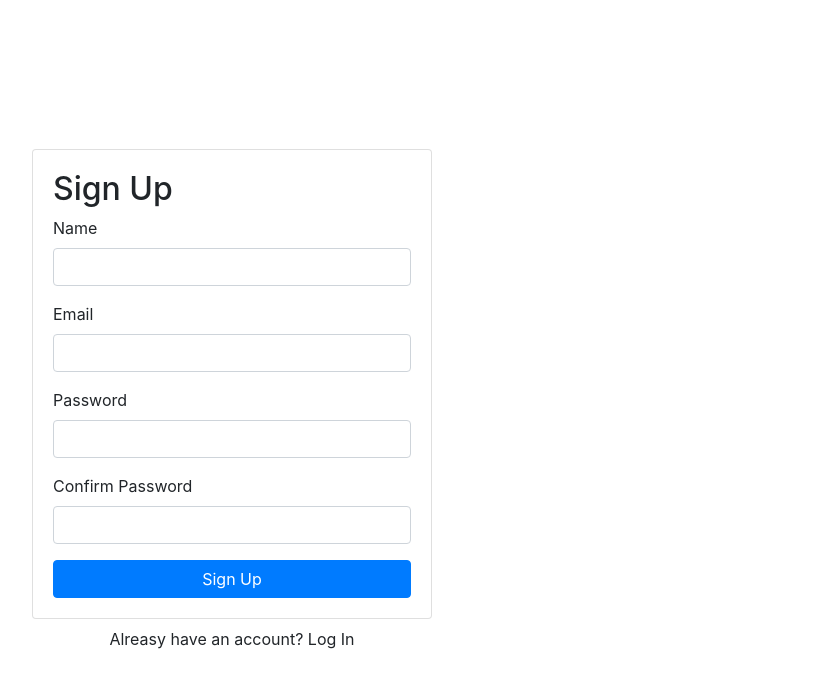
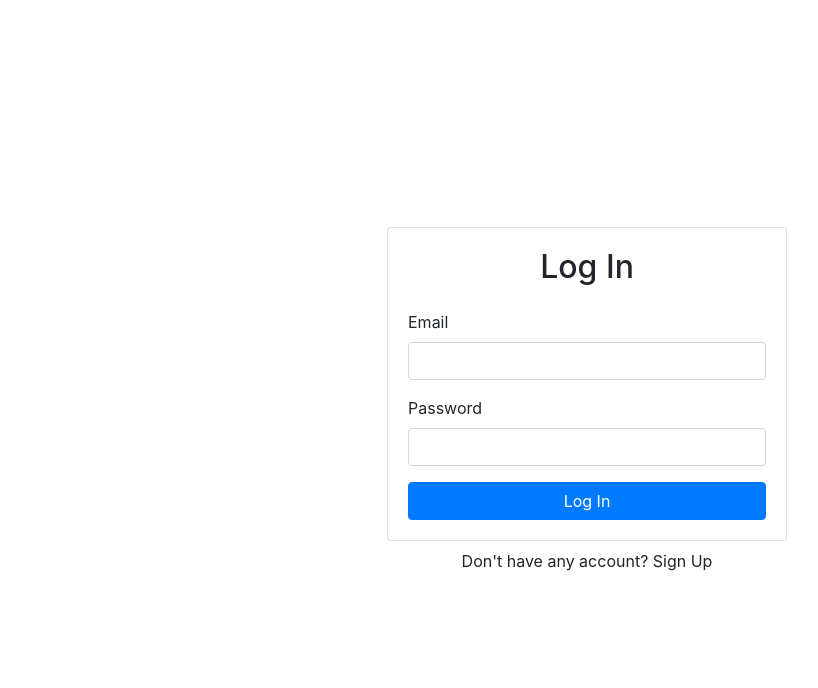
Before and after one commit to Riyad36/Firebase-Auth, a React (Create React App) app: page /login in a window 1280 px wide. Shown: the top 688 px of the page, without its empty margins (53-871 px from the left). Built offline with nearby package versions, Linux system fonts and the light colour scheme; no server answers.

Commit message:
can create account and log in to the system

```diff
--- a/package.json
+++ b/package.json
@@ -11,6 +11,7 @@
     "react": "^17.0.1",
     "react-bootstrap": "^1.4.0",
     "react-dom": "^17.0.1",
+    "react-router-dom": "^5.2.0",
     "react-scripts": "4.0.1",
     "web-vitals": "^0.2.4"
   },
--- a/src/App.js
+++ b/src/App.js
@@ -1,10 +1,12 @@
 import React from "react"
 import Signup from './components/Signup';
+import Login from './components/Login';
+import {BrowserRouter, Link, Switch} from "react-router-dom";
 
 function App() {
   return (
     <div>
-      <Signup/>
+      <Login/>
     </div>
   );
 }
--- a/src/components/Dashboard.js
+++ b/src/components/Dashboard.js
@@ -0,0 +1 @@
+import React from "react"
--- a/src/components/Login.js
+++ b/src/components/Login.js
@@ -0,0 +1,71 @@
+import React, { useRef, useState } from 'react'
+import {Button, Card, Form, Alert, Container} from "react-bootstrap"
+import {useAuth} from './../contexts/AuthContext'
+
+
+const Login = ()=> {
+
+    const emailRef = useRef();
+    const passwordRef = useRef();
+    const {login} = useAuth();
+
+    const [error, setError] = useState();
+    const [loading, setLoading] = useState();
+
+
+    const handleSubmit = async(e) =>{
+        e.preventDefault();
+
+        try{
+            setLoading(true)
+            setError("")
+            await login(emailRef.current.value, passwordRef.current.value);
+
+        }catch(error){
+            setError(error)
+        }
+
+        setLoading(false)
+    }
+
+
+    return(
+        <Container className='d-flex align-items-center justify-content-center'
+        style={{minHeight: "100vh"}}
+        >
+        <div className = 'w-100'
+        style={{maxWidth: "400px"}}>
+            <Card>
+                <Card.Body>
+                    <h2 className='text-center mb-4'>Log In</h2>
+
+                    {error? <Alert variant="danger">{JSON.stringify(error)}</Alert>:""}
+
+                    <Form onSubmit={handleSubmit}>
+
+
+                        <Form.Group id = 'email'>
+                            <Form.Label>Email</Form.Label>
+                            <Form.Control ref={emailRef} type="email" required />
+                        </Form.Group>
+
+                        <Form.Group id = 'password'>
+                            <Form.Label>Password</Form.Label>
+                            <Form.Control ref={passwordRef} type="password" required />
+                        </Form.Group>
+
+
+                        <Button disabled={loading} className="w-100" type="submit">Log In</Button>
+                    </Form>
+                </Card.Body>
+            </Card>
+            <div className="w-100 text-center mt-2">
+               Don't have any account? Sign Up
+
+            </div>
+        </div>
+        </Container>
+    )
+}
+
+export default Login;
--- a/src/components/Signup.js
+++ b/src/components/Signup.js
@@ -1,5 +1,7 @@
-import React, { useRef } from 'react'
+import React, { useRef, useState } from 'react'
 import {Button, Card, Form, Alert, Container} from "react-bootstrap"
+import {useAuth} from './../contexts/AuthContext'
+
 
 const Signup = ()=> {
 
@@ -7,17 +9,46 @@ const Signup = ()=> {
     const emailRef = useRef();
     const passwordRef = useRef();
     const confirmPasswordRef = useRef();
+    const {signup} = useAuth();
+
+    const [error, setError] = useState();
+    const [loading, setLoading] = useState();
+
+
+    const handleSubmit = async(e) =>{
+        e.preventDefault();
+
+        if(passwordRef.current.value !== confirmPasswordRef.current.value){
+            return setError("Password do not match!")
+
+        }
+
+        try{
+            setLoading(true)
+            setError("")
+            await signup(emailRef.current.value, passwordRef.current.value);
+
+        }catch(error){
+            setError(error)
+        }
+
+        setLoading(false)
+    }
+
+
     return(
-        <Container className = 'd-flex align-items-center justify-content-centert'
+        <Container className='d-flex align-items-center justify-content-center'
         style={{minHeight: "100vh"}}
         >
         <div className = 'w-100'
         style={{maxWidth: "400px"}}>
             <Card>
                 <Card.Body>
-                    <h2 ClassName='text-center mb-4'>Sign Up</h2>
+                    <h2 className='text-center mb-4'>Sign Up</h2>
 
-                    <Form>
+                    {error? <Alert variant="danger">{JSON.stringify(error)}</Alert>:""}
+
+                    <Form onSubmit={handleSubmit}>
                         <Form.Group id = 'name'>
                             <Form.Label>Name</Form.Label>
                             <Form.Control ref={nameRef} type="text" required />
@@ -38,12 +69,12 @@ const Signup = ()=> {
                             <Form.Control ref={confirmPasswordRef} type="password" required />
                         </Form.Group>
 
-                        <Button className="w-100" type="submit">Sign Up</Button>
+                        <Button disabled={loading} className="w-100" type="submit">Sign Up</Button>
                     </Form>
                 </Card.Body>
             </Card>
             <div className="w-100 text-center mt-2">
-                Alreasy have an account? Log In
+                Already have an account? Log In
 
             </div>
         </div>
--- /dev/null
+++ b/src/contexts/AuthContext.js
@@ -0,0 +1,42 @@
+import React, { useState, useEffect, iseContext, useContext } from 'react'
+import {auth} from './../firebase'
+
+const AuthContext = React.createContext();
+
+const useAuth = () => {
+    return useContext(AuthContext);
+}
+
+const AuthProvider = (props) => {
+
+    const [currentUser, SetCurrentUser] = useState({});
+    const signup = (email, password) => {
+        return auth.createUserWithEmailAndPassword(email, password);
+
+    }
+
+    const login = (email, password)=>{
+        return auth.signInWithEmailAndPassword(email,password);
+    }
+
+    useEffect(() => {
+        const unsubscribe = auth.onAuthStateChanged((user) =>{
+            SetCurrentUser(user)
+        })
+        return unsubscribe;
+    }, []);
+
+    return (
+        <AuthContext.Provider value={{
+
+            currentUser, signup, login
+
+        }}>
+            {props.children}
+            </AuthContext.Provider>
+
+    )
+
+}
+
+export {AuthProvider, useAuth}
--- a/src/index.js
+++ b/src/index.js
@@ -2,10 +2,13 @@ import React from 'react';
 import ReactDOM from 'react-dom';
 import App from './App';
 import 'bootstrap/dist/css/bootstrap.min.css'
+import {AuthProvider} from './contexts/AuthContext'
 
 ReactDOM.render(
   <React.StrictMode>
+    <AuthProvider>
     <App />
+    </AuthProvider>
   </React.StrictMode>,
   document.getElementById('root')
 );
```
Also changed, not shown: 2 other files (tests, documents, lock files or other folders).
